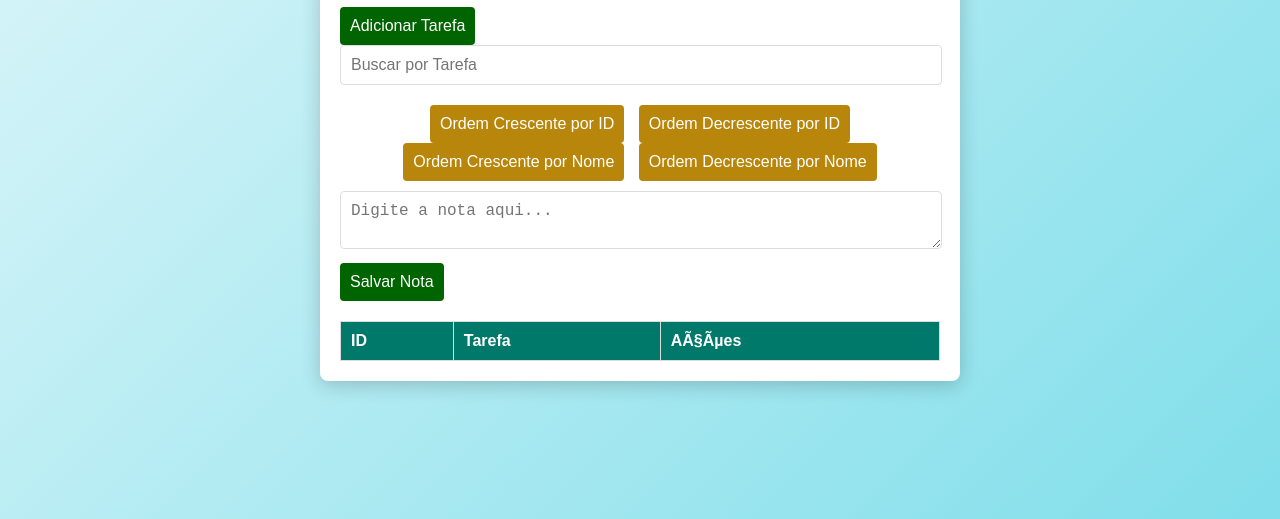
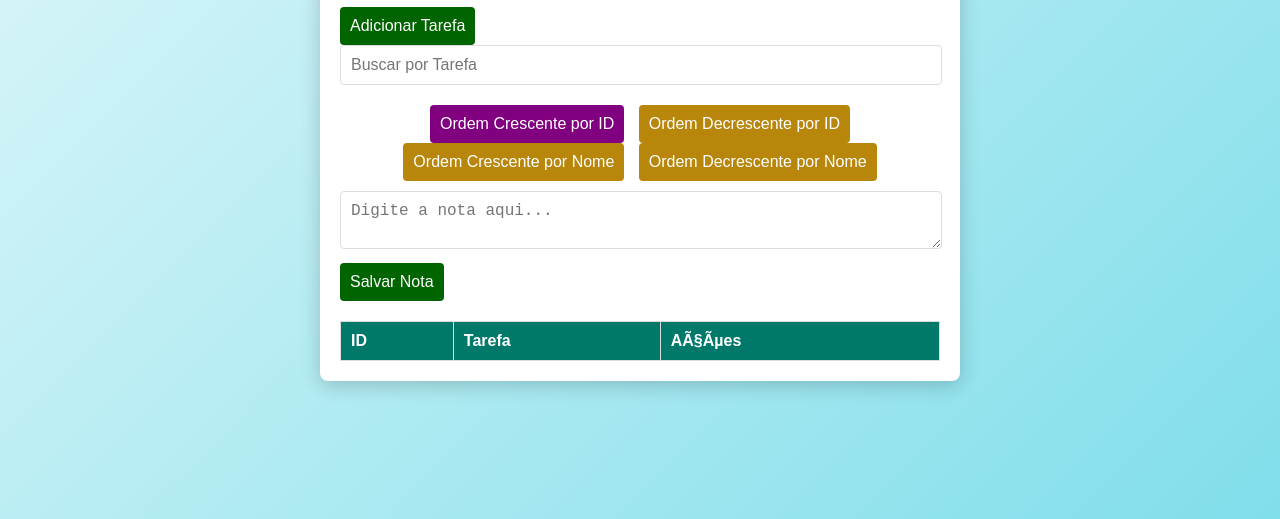
Before and after one commit to LuanRamalho/BD---Lista-de-Tarefas, a plain HTML site: page index.html in a window 1280 px wide. In both pictures the pointer is over the button "Ordem Crescente por ID". Shown: the part 281-800 px from the top of the page. Drawn offline with Linux system fonts and the light colour scheme.

Commit message:
style.css

```diff
--- a/style.css
+++ b/style.css
@@ -105,6 +105,11 @@ thead {
     cursor: pointer;
     margin: 0 5px;
     background-color: darkgoldenrod;
+
+}
+
+.sort-buttons button:hover{
+    background-color: purple;
 }
 
 .sort-buttons .asc-btn {
```
